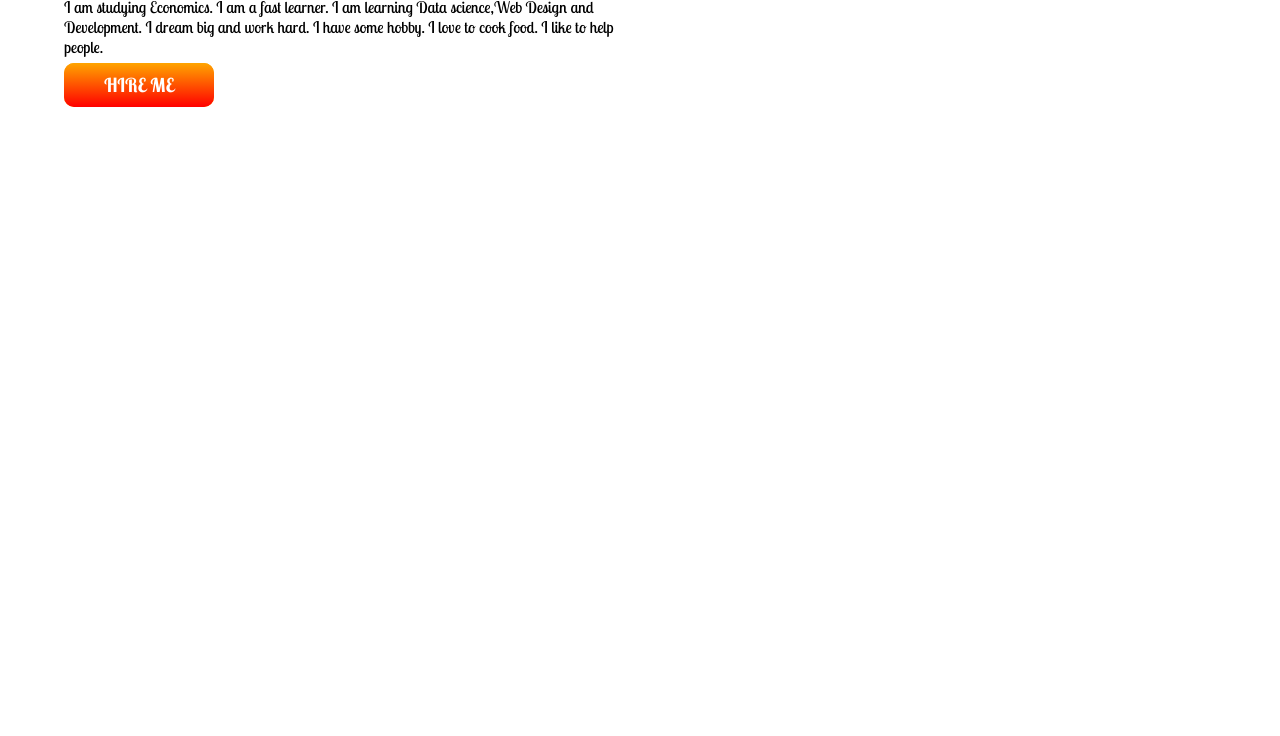
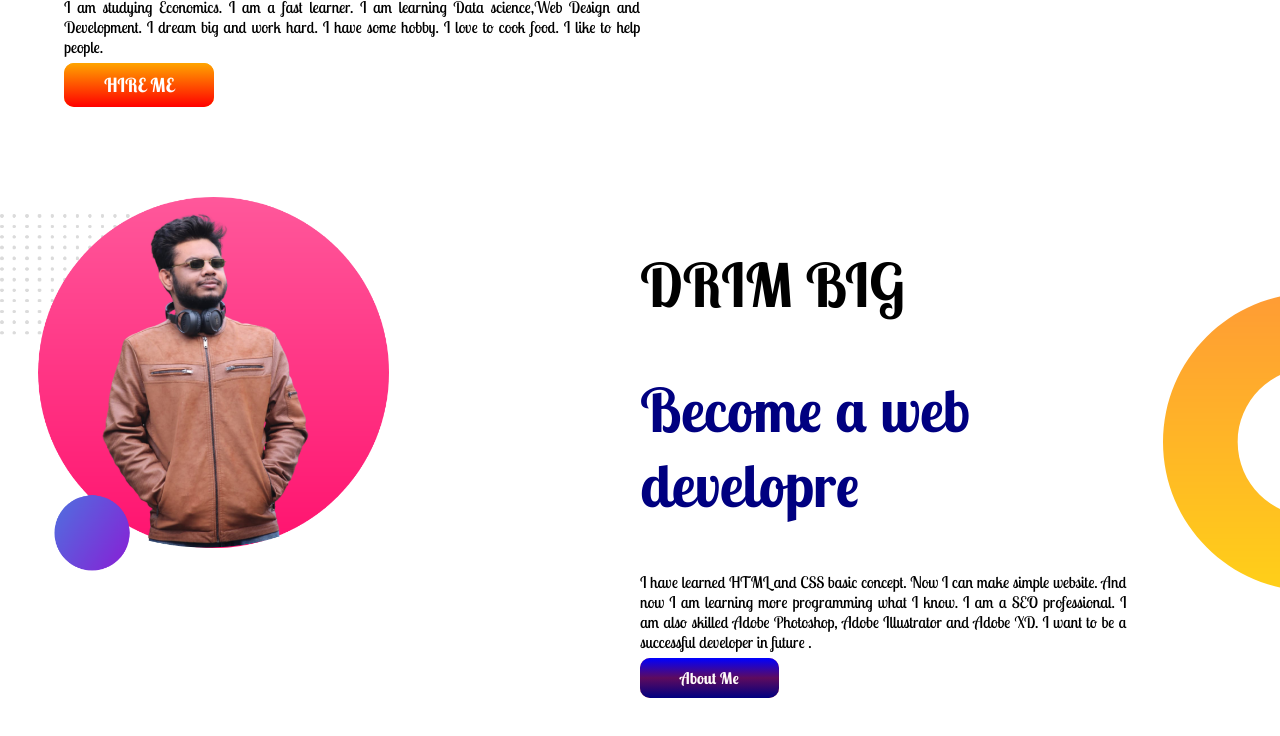
Before and after one commit to TanzimPipash/frist-protfolio-site, a plain HTML site: page index.html in a window 1280 px wide. Shown: the part 460-1196 px from the top of the page. Before the commit the page ends 800 px from the top, so only its background shows below. Drawn offline with Linux system fonts and the light colour scheme.

Commit message:
second section

```diff
--- a/index.html
+++ b/index.html
@@ -28,6 +28,28 @@
         </div>
         <div class="hw"><img src="images/ed1.png" alt=""></div>
     </section>
+
+
+    <section class="banner">
+        <div class="img">
+            <img src="images/ed2.png" alt="">
+        </div>
+
+        <div class="img">
+            <h1> DRIM BIG</h1>
+            <h1 class="ayshi">Become a web developre</h1>
+
+            <p> I have learned HTML and CSS basic concept. Now I can make simple website. And now I am
+                learning more
+                programming what I know. I am a SEO professional. I am also skilled Adobe Photoshop, Adobe Illustrator
+                and Adobe XD. I want to be a successful developer in future .</p>
+
+            <a class="fb" target="_blank" href="https://www.facebook.com/tanzim.pipash/">About Me</a>
+        </div>
+    </section>
+
+
+
 </body>
 
 </html>
--- a/style.css
+++ b/style.css
@@ -13,6 +13,7 @@ h1{
 }
 section{
     display: flex;
+    margin-bottom: 100px;
 }
 .hw{
     width: 50%;
@@ -35,3 +36,31 @@ section{
     background-image: url(images/top-banner.png);
     background-repeat: no-repeat;
 }
+.fb{
+    background-color: tomato;
+    text-decoration: none;
+    color: rgb(253, 249, 249);
+    padding: 10px 40px;
+    background-image: linear-gradient(blue,rgb(94, 11, 94) , navy);
+    border-radius: 10px;
+    font-weight: bold;
+
+}
+.img{
+    width: 50%;
+    padding-right: 12%;
+}
+p{
+    text-align: justify;
+}
+.ayshi{
+    color: navy;
+}
+.img img{
+    width: 80%;
+}
+.banner{
+    background-image: url(images/dream-bg.png);
+    background-repeat: no-repeat;
+    background-position: right;
+}
```
